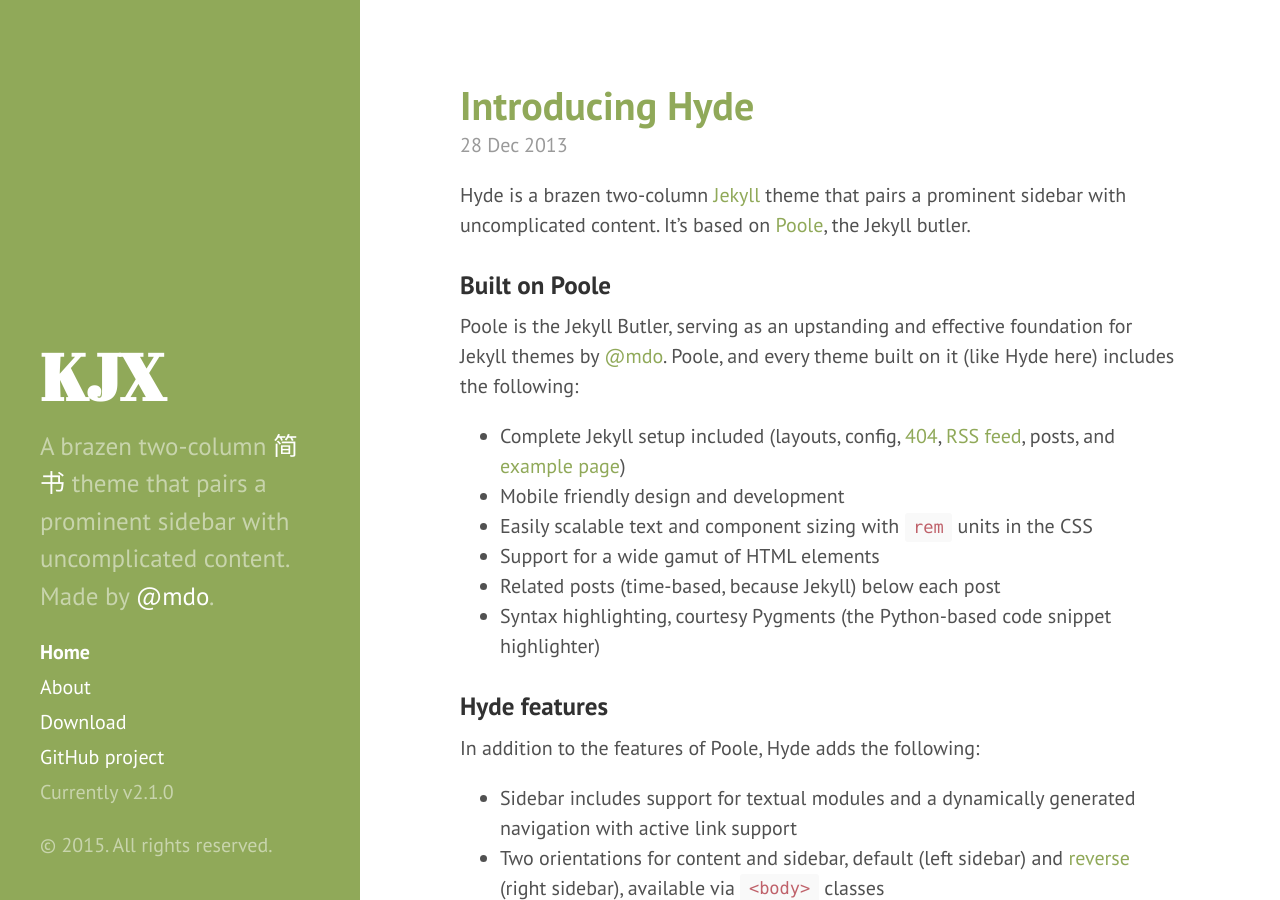
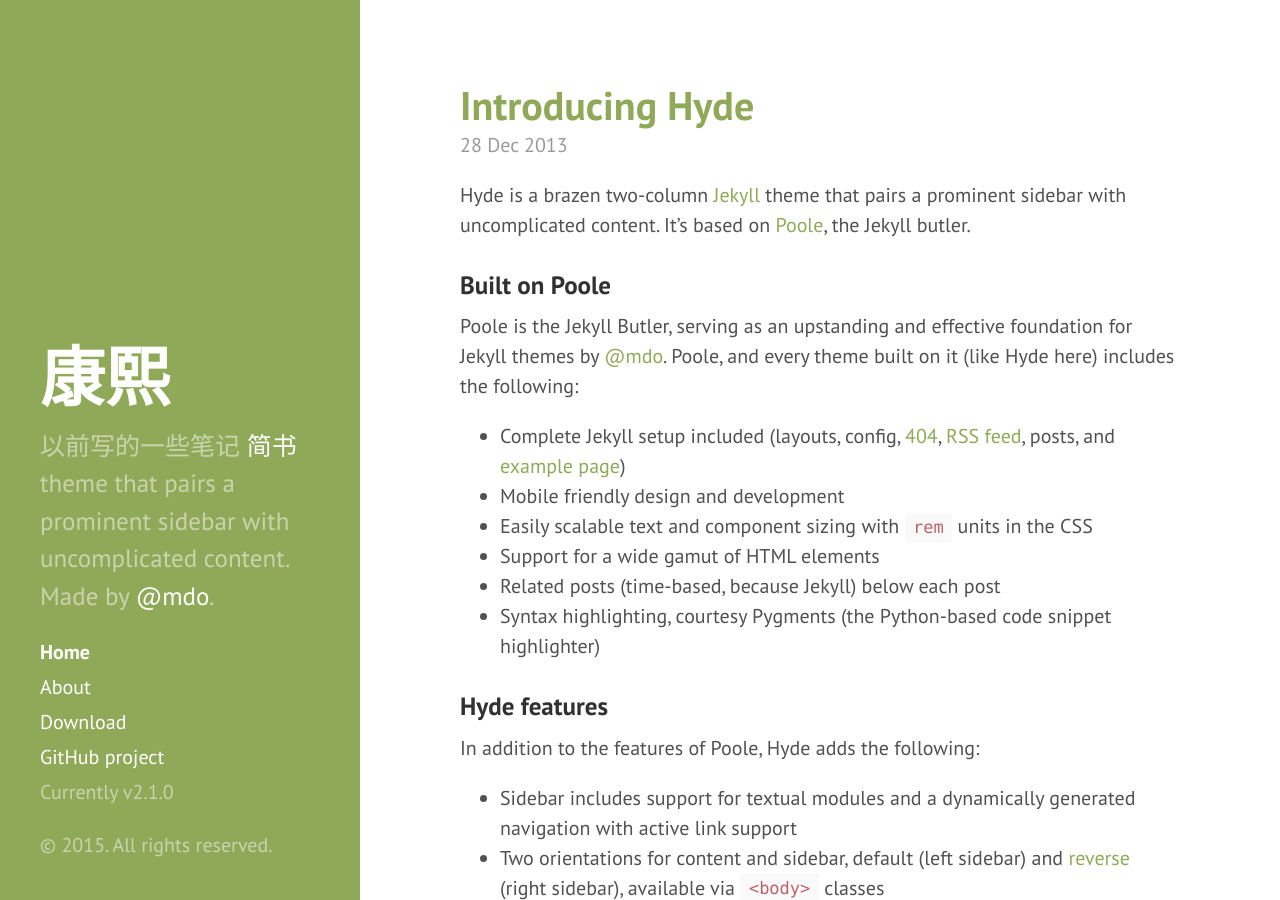
Before and after one commit to kangJiastar/kangJiastar.github.io, a Jekyll site: the page built from index.html, in a window 1280 px wide and 900 px high. Built offline with Jekyll 4.4.1, drawn with Linux system fonts in a browser that asks for light colours; Markdown is read by kramdown in place of the engine named in the settings; the list of posts is cut into pages by our own code.

Commit message:
新的版

```diff
--- a/_config.yml
+++ b/_config.yml
@@ -7,9 +7,9 @@
 relative_permalinks: true
 
 # Setup
-title:            KJX
-tagline:          'A Jekyll theme'
-description:      'A brazen two-column <a href="http://www.jianshu.com/users/6106aa880b8a/latest_articles" target="_blank">简书</a> theme that pairs a prominent sidebar with uncomplicated content. Made by <a href="https://twitter.com/mdo" target="_blank">@mdo</a>.'
+title:            康熙
+tagline:          '康熙的技术博客'
+description:      '以前写的一些笔记 <a href="http://www.jianshu.com/users/6106aa880b8a/latest_articles" target="_blank">简书</a> theme that pairs a prominent sidebar with uncomplicated content. Made by <a href="https://twitter.com/mdo" target="_blank">@mdo</a>.'
 url:              http://hyde.getpoole.com
 baseurl:          /
 
```
